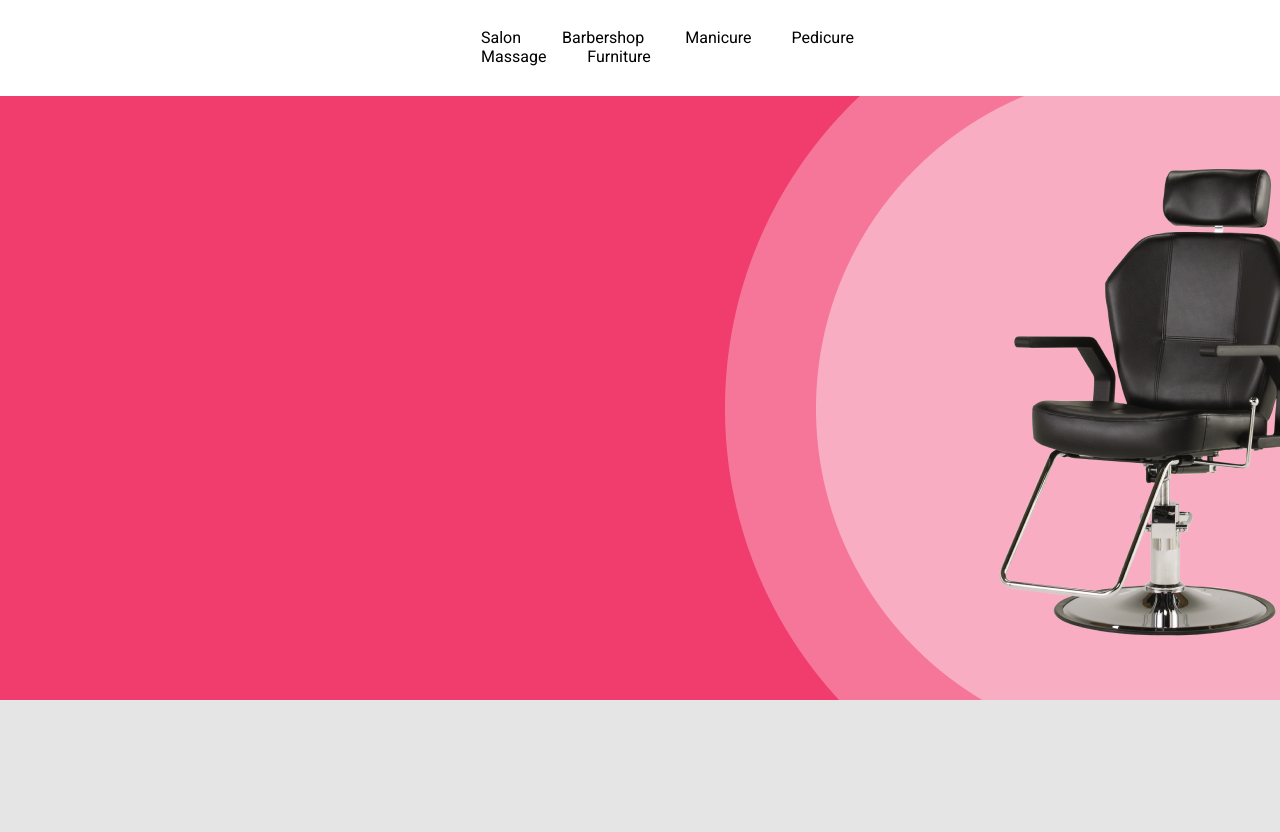
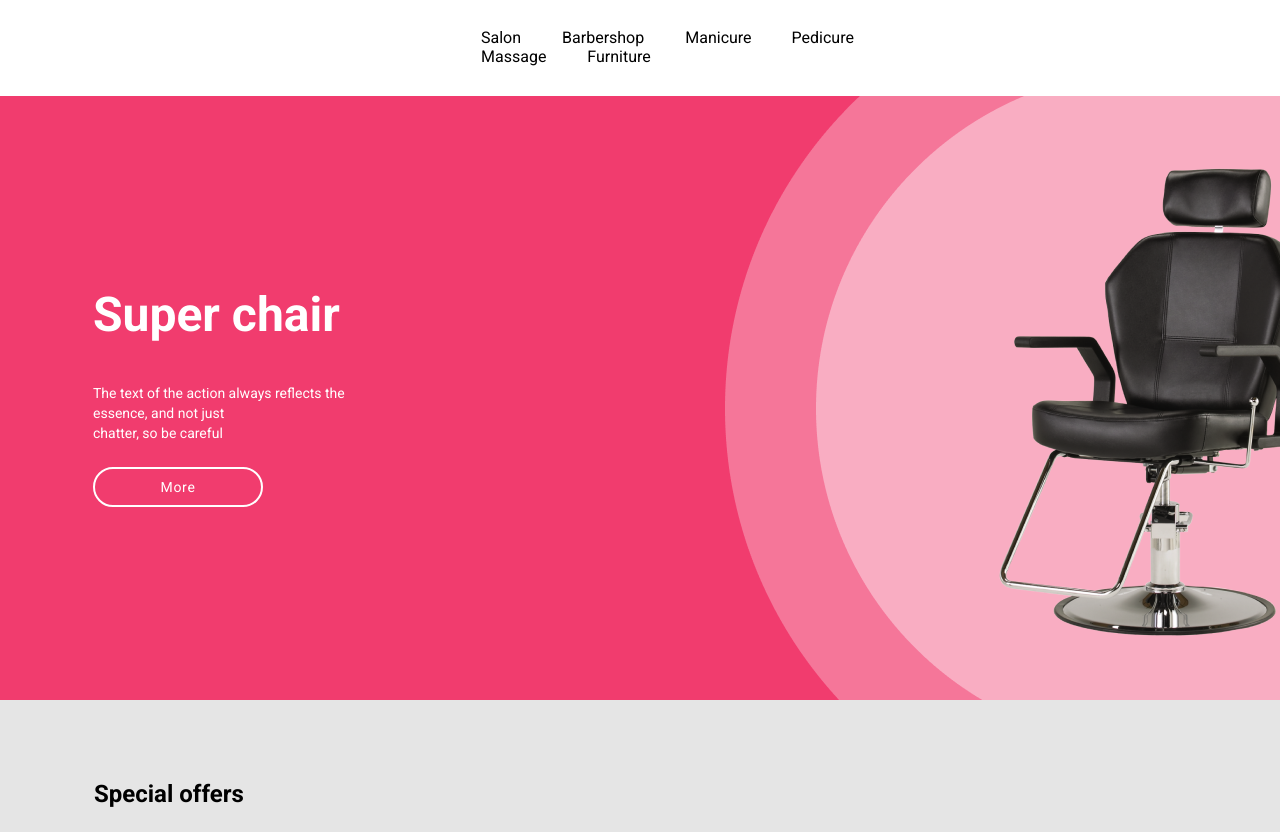
Before and after one commit to ximaryn/Beautysite, a plain HTML site: page index.html in a window 1280 px wide. Shown: the part 186-1018 px from the top of the page. Before the commit the page ends 886 px from the top, so only its background shows below. Drawn offline with Linux system fonts and the light colour scheme.

Commit message:
fifth commit

```diff
--- a/css/main.css
+++ b/css/main.css
@@ -29,4 +29,58 @@ span {
     background-image: url(../images/banner.png);
     width: 100%;
     height: 604px;
+    padding: 159px 0 20px 0;
 }
+.super__chair {
+    float: left;
+    width: 25%;
+    padding-left: 18px;
+}
+.more {
+    margin-top: 10px;
+    float: left;
+    width: 170px;
+    height: 40px;
+    background: #F13C6E;
+    border: 2px solid #FFFFFF;
+    border-radius: 40px;
+    cursor:pointer;
+    font-style: normal;
+    font-weight: 400;
+    font-size: 14px;
+    line-height: 16px;
+    text-align: center;
+    letter-spacing: 0.05em;
+    color: #FFFFFF;
+    font-family: 'Roboto', sans-serif;
+}
+h1 {
+    font-family: 'Roboto', sans-serif;
+    font-style: normal;
+    font-weight: 700;
+    font-size: 48px;
+    line-height: 56px;
+    color: #FFFFFF;
+}
+.paragraph {
+    margin-top: 40px;
+    font-family: 'Roboto', sans-serif;
+    font-style: normal;
+    font-weight: 400;
+    font-size: 14px;
+    line-height: 20px;
+    color: #FFFFFF;
+    white-space: pre-line;
+}
+.title {
+    float: left;
+    margin-left: 19px ;
+    margin-top: 56px;
+    font-style: normal;
+    font-weight: 700;
+    font-size: 24px;
+    line-height: 28px;
+    color: #000000;
+    font-family: 'Roboto', sans-serif;
+
+}
--- a/index.html
+++ b/index.html
@@ -47,8 +47,19 @@
                 </div>
             </div>
             <div class="banner">
-                <div>
-
+                <div class="container">
+                    <div class="super__chair">
+                        <h1>Super chair</h1>
+                        <p class="paragraph">The text of the action always reflects the
+                            essence, and not just
+                            chatter, so be careful</p>
+                        <button class="more">More</button>
+                    </div>
+                </div>
+            </div>
+            <div class="container">
+                <div class="title">
+                    <p>Special offers</p>
                 </div>
             </div>
         </div>
```
Also changed, not shown: images/chair.png (added).
